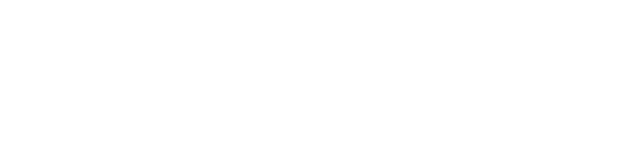
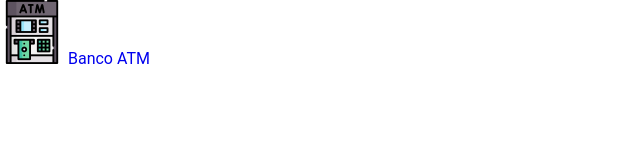
Before and after one commit to MathGPereira/Banco, a website with bundled scripts: page index.html in a window 1280 px wide. Shown: the whole page, without its empty margins (0-640 px from the left). Built offline with nearby package versions, Linux system fonts and the light colour scheme.

Commit message:
Criando o conteúdo principal do cabecalho

```diff
--- a/index.html
+++ b/index.html
@@ -5,10 +5,18 @@
         <meta name="viewport" content="width=device-width, initial-scale=1.0">
         <meta http-equiv="X-UA-Compatible" content="ie=edge">
         <title>Banco</title>
-        <link type="text/css" rel="stylesheet" href="#">
+        <link type="text/css" rel="stylesheet" href="./public/sass/style.css">
         <script type="module" src="./servidor/js/servidor.js" defer></script>
     </head>
     <body>
+        <header class="cabecalho">
+            <h1 class="cabecalho__titulo">
+                <a href="./index.html" class="titulo__link-login" rel="follow" target="_self">
+                    <img src="./public/img/logo/logo.png" alt="Logo do Banco ATM" class="cabecalho__logo">
+                    Banco ATM
+                </a>
+            </h1>
+        </header>
         <script type="text/javascript" src="./public/js/jquery/jquery.js"></script>
         <script type="module" src="./public/js/main.js"></script>
     </body>
--- /dev/null
+++ b/public/sass/style.css
@@ -0,0 +1,73 @@
+i {
+  display: inline-block;
+}
+
+a {
+  text-decoration: none;
+}
+
+button {
+  background-color: transparent;
+  border: none;
+}
+
+/* http://meyerweb.com/eric/tools/css/reset/
+   v2.0 | 20110126
+   License: none (public domain)
+*/
+html, body, div, span, applet, object, iframe,
+h1, h2, h3, h4, h5, h6, p, blockquote, pre,
+a, abbr, acronym, address, big, cite, code,
+del, dfn, em, img, ins, kbd, q, s, samp,
+small, strike, strong, sub, sup, tt, var,
+b, u, i, center,
+dl, dt, dd, ol, ul, li,
+fieldset, form, label, legend,
+table, caption, tbody, tfoot, thead, tr, th, td,
+article, aside, canvas, details, embed,
+figure, figcaption, footer, header, hgroup,
+menu, nav, output, ruby, section, summary,
+time, mark, audio, video {
+  margin: 0;
+  padding: 0;
+  border: 0;
+  font-size: 100%;
+  font: inherit;
+  vertical-align: baseline;
+}
+
+/* HTML5 display-role reset for older browsers */
+article, aside, details, figcaption, figure,
+footer, header, hgroup, menu, nav, section {
+  display: block;
+}
+
+body {
+  line-height: 1;
+}
+
+ol, ul {
+  list-style: none;
+}
+
+blockquote, q {
+  quotes: none;
+}
+
+blockquote:before, blockquote:after,
+q:before, q:after {
+  content: "";
+  content: none;
+}
+
+table {
+  border-collapse: collapse;
+  border-spacing: 0;
+}
+
+body {
+  box-sizing: border-box;
+  font: normal 400 16px "Roboto", sans-serif;
+  height: 100vh;
+  width: 100vw;
+}/*# sourceMappingURL=style.css.map */
```
Also changed, not shown: public/img/logo/logo.png (added), 1 other file.
